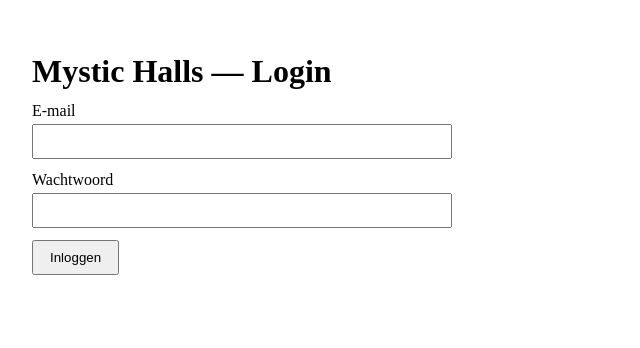
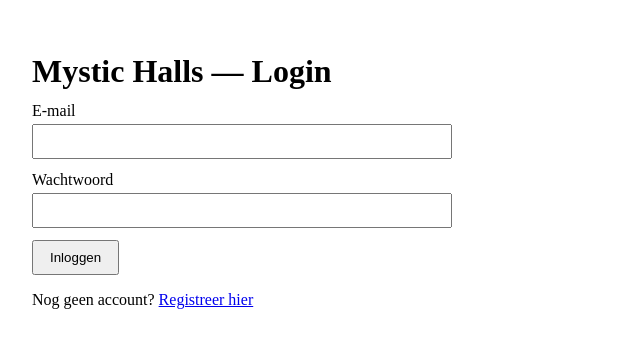
Before and after one commit to Mystichalls/mystic-client, a Next.js app: page /login in a window 1280 px wide. Shown: the top 348 px of the page, without its empty margins (0-640 px from the left). Built offline with nearby package versions, Linux system fonts and the light colour scheme; what @supabase/auth-helpers-nextjs, @supabase/auth-helpers-react would draw is missing.

Commit message:
Finalize login page with register link

```diff
--- a/pages/login.js
+++ b/pages/login.js
@@ -24,7 +24,7 @@ export default function LoginPage() {
       return;
     }
 
-    // Succes -> naar dashboard
+    // Succes → dashboard
     window.location.href = '/dashboard';
   }
 
@@ -69,6 +69,11 @@ export default function LoginPage() {
           {message}
         </p>
       )}
+
+      {/* ⬇️ REGISTRATIE LINK */}
+      <p style={{ marginTop: 16 }}>
+        Nog geen account? <a href="/register">Registreer hier</a>
+      </p>
     </div>
   );
 }
```
